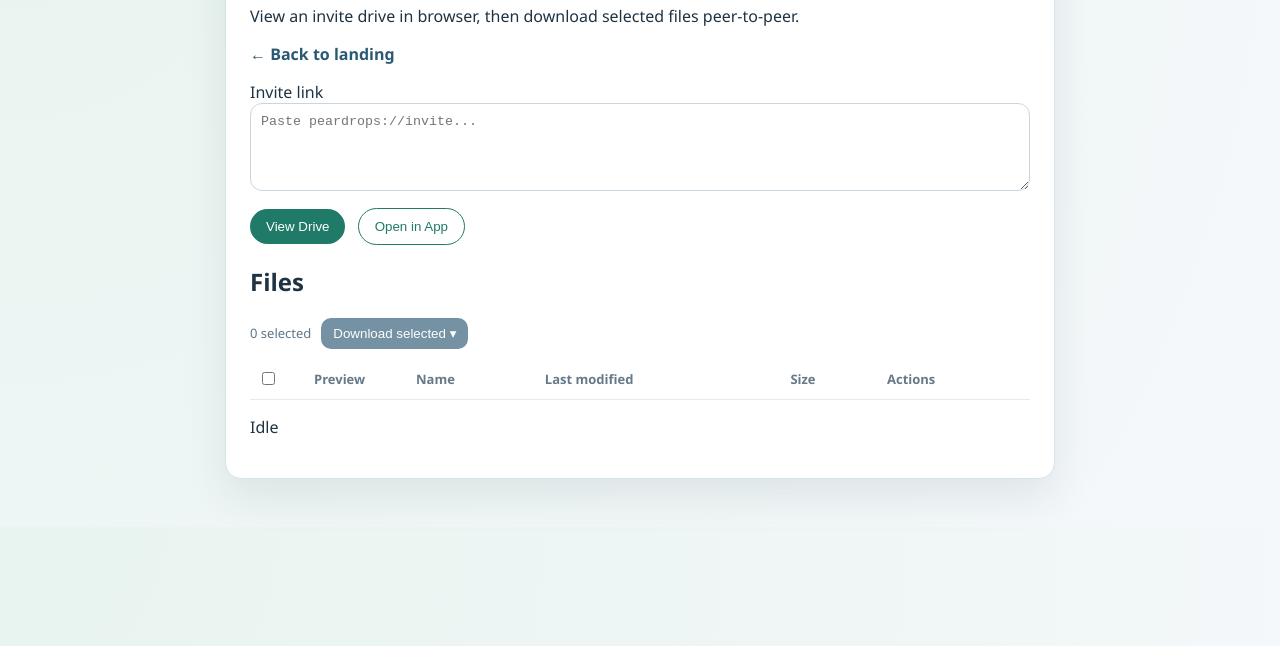
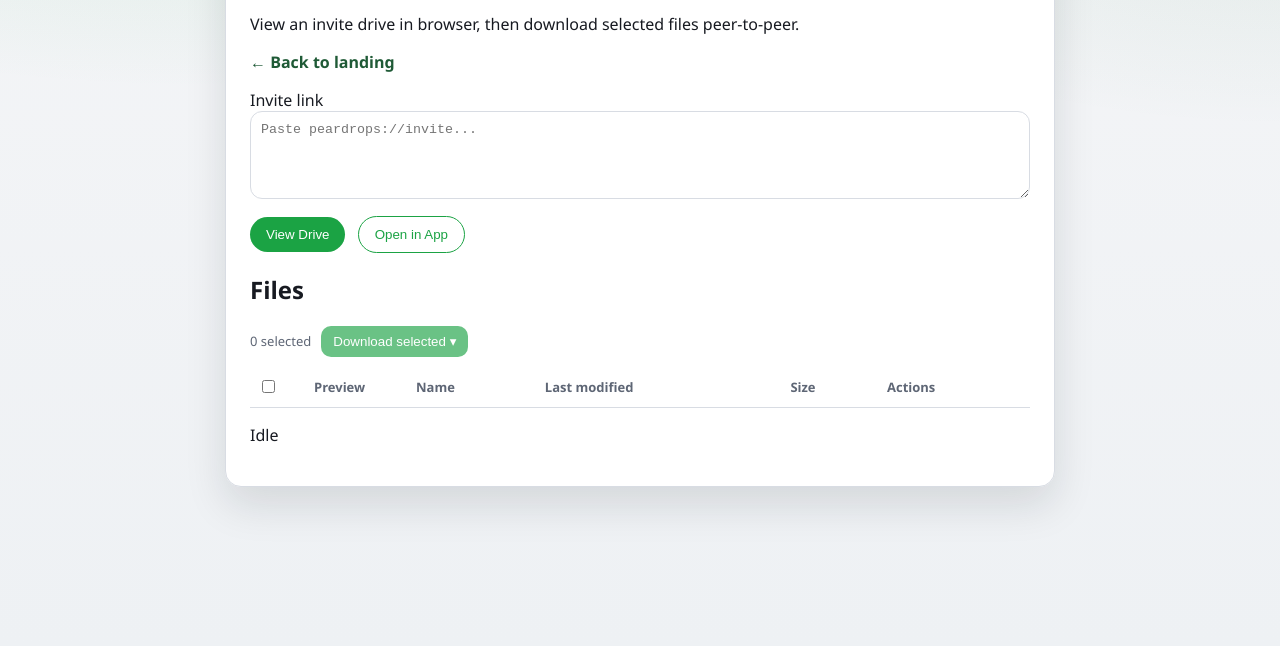
Before and after one commit to geordangesink/PearDrop-Web, a website built with Vite: page web-client/index.html in a window 1280 px wide. Shown: the part 154-800 px from the top of the page. Built offline with nearby package versions, Linux system fonts and the light colour scheme; no server answers.

Commit message:
rework website syles

```diff
--- /dev/null
+++ b/src/lib/theme.js
@@ -0,0 +1,73 @@
+const STORAGE_KEY = "peardrop-theme-mode";
+const DEFAULT_MODE = "system";
+const MODES = new Set(["system", "dark", "light"]);
+
+function isMode(value) {
+  return MODES.has(String(value || "").toLowerCase());
+}
+
+function readStoredMode() {
+  try {
+    const value = String(localStorage.getItem(STORAGE_KEY) || "").toLowerCase();
+    if (isMode(value)) return value;
+  } catch {}
+  return DEFAULT_MODE;
+}
+
+function resolveTheme(mode, mql) {
+  const normalized = isMode(mode) ? String(mode).toLowerCase() : DEFAULT_MODE;
+  if (normalized === "system") return mql.matches ? "dark" : "light";
+  return normalized;
+}
+
+export function initTheme(toggleRoot = document) {
+  const media =
+    typeof window !== "undefined" && typeof window.matchMedia === "function"
+      ? window.matchMedia("(prefers-color-scheme: dark)")
+      : { matches: false, addEventListener: () => {}, removeEventListener: () => {} };
+
+  let mode = readStoredMode();
+  const root = document.documentElement;
+
+  const apply = () => {
+    const resolved = resolveTheme(mode, media);
+    root.dataset.themeMode = mode;
+    root.dataset.theme = resolved;
+    root.style.colorScheme = resolved;
+
+    const buttons = toggleRoot.querySelectorAll("[data-theme-mode]");
+    for (const button of buttons) {
+      const targetMode = String(button.getAttribute("data-theme-mode") || "").toLowerCase();
+      const active = targetMode === mode;
+      button.classList.toggle("is-active", active);
+      button.setAttribute("aria-pressed", active ? "true" : "false");
+    }
+  };
+
+  const onToggleClick = (event) => {
+    const target = event.target;
+    if (!(target instanceof HTMLElement)) return;
+    const node = target.closest("[data-theme-mode]");
+    if (!(node instanceof HTMLElement)) return;
+    const nextMode = String(node.getAttribute("data-theme-mode") || "").toLowerCase();
+    if (!isMode(nextMode)) return;
+    mode = nextMode;
+    try {
+      localStorage.setItem(STORAGE_KEY, mode);
+    } catch {}
+    apply();
+  };
+
+  const onMediaChange = () => {
+    if (mode === "system") apply();
+  };
+
+  toggleRoot.addEventListener("click", onToggleClick);
+  media.addEventListener("change", onMediaChange);
+  apply();
+
+  return () => {
+    toggleRoot.removeEventListener("click", onToggleClick);
+    media.removeEventListener("change", onMediaChange);
+  };
+}
--- a/src/main.js
+++ b/src/main.js
@@ -7,6 +7,7 @@ import {
 } from "./lib/download.js";
 import { openDriveViaWebRtcInvite } from "./lib/webrtc-client.js";
 import { openDriveViaRelayInvite } from "./lib/relay-drive.js";
+import { initTheme } from "./lib/theme.js";
 import {
   APP_LINKS,
   buildDownloadPageUrl,
@@ -24,33 +25,109 @@ const app = document.getElementById("app");
 
 app.innerHTML = `
   <style>
+    html,
+    body {
+      min-height: 100%;
+    }
+    :root[data-theme="light"] {
+      --bg: #f4f5f7;
+      --bg-2: #eef1f4;
+      --bg-radial-1: rgba(27, 163, 68, 0.14);
+      --bg-radial-2: rgba(14, 108, 44, 0.09);
+      --panel: #ffffff;
+      --panel-2: #ffffff;
+      --line: #d8dce3;
+      --text: #171a21;
+      --muted: #5e6675;
+      --accent: #1ba344;
+      --accent-2: #158238;
+      --accent-soft: #eef9f1;
+      --link: #1f5a36;
+      --shadow: rgba(17, 26, 33, 0.12);
+    }
+    :root[data-theme="dark"] {
+      --bg: #121212;
+      --bg-2: #161616;
+      --bg-radial-1: rgba(27, 163, 68, 0.2);
+      --bg-radial-2: rgba(13, 84, 36, 0.22);
+      --panel: #161616;
+      --panel-2: #1a1a1a;
+      --line: #2a2a2a;
+      --text: #f1f3f4;
+      --muted: #a4a7ad;
+      --accent: #1ba344;
+      --accent-2: #158238;
+      --accent-soft: #1d2a20;
+      --link: #6ed38a;
+      --shadow: rgba(0, 0, 0, 0.38);
+    }
     body {
       margin: 0;
       font-family: "Avenir Next", "Segoe UI", sans-serif;
-      color: #1f3342;
-      background: radial-gradient(circle at top left, #e8f4ef, #f5f8fb);
+      color: var(--text);
+      background:
+        radial-gradient(1200px 520px at 15% -10%, var(--bg-radial-1) 0%, transparent 62%),
+        radial-gradient(900px 440px at 100% 0%, var(--bg-radial-2) 0%, transparent 64%),
+        linear-gradient(180deg, var(--bg), var(--bg-2));
+      background-repeat: no-repeat, no-repeat, no-repeat;
+      background-size: 100%;
+      min-height: 100vh;
     }
     main {
       max-width: 780px;
-      margin: 48px auto;
+      margin: 0px auto 0;
       padding: 24px;
-      background: #fff;
-      border: 1px solid #d7e2ea;
+      background: linear-gradient(180deg, var(--panel) 0%, var(--panel-2) 100%);
+      border: 1px solid var(--line);
       border-radius: 16px;
-      box-shadow: 0 18px 42px rgba(31, 51, 66, 0.09);
+      box-shadow: 0 18px 42px var(--shadow);
+    }
+    .top-row {
+      display: flex;
+      justify-content: space-between;
+      align-items: center;
+      gap: 12px;
+      flex-wrap: wrap;
+    }
+    .theme-switch {
+      display: inline-flex;
+      gap: 6px;
+      padding: 4px;
+      border-radius: 12px;
+      border: 1px solid var(--line);
+      background: var(--panel);
+    }
+    .theme-btn {
+      border: 1px solid var(--line);
+      background: var(--panel-2);
+      color: var(--muted);
+      padding: 7px 10px;
+      border-radius: 9px;
+      font-weight: 700;
+      font-size: 12px;
+      line-height: 1;
+      cursor: pointer;
+      margin-top: 0;
+    }
+    .theme-btn.is-active {
+      border-color: var(--accent);
+      color: var(--accent);
+      background: var(--accent-soft);
     }
     textarea {
       width: 100%;
       min-height: 88px;
       border-radius: 12px;
-      border: 1px solid #c8d6e2;
+      border: 1px solid var(--line);
+      color: var(--text);
+      background: var(--panel);
       padding: 10px;
       box-sizing: border-box;
     }
     button {
       border: 0;
       border-radius: 999px;
-      background: #1f7a68;
+      background: var(--accent);
       color: #fff;
       padding: 10px 16px;
       margin-top: 12px;
@@ -63,9 +140,9 @@ app.innerHTML = `
       pointer-events: none;
     }
     .ghost {
-      border: 1px solid #1f7a68;
+      border: 1px solid var(--accent);
       background: transparent;
-      color: #1f7a68;
+      color: var(--accent);
       margin-left: 8px;
     }
     .join-spinner {
@@ -89,7 +166,7 @@ app.innerHTML = `
       margin-top: 12px;
     }
     .bulk-count {
-      color: #5f7688;
+      color: var(--muted);
       font-size: 13px;
     }
     .menu-wrap {
@@ -99,7 +176,7 @@ app.innerHTML = `
     .menu-btn {
       margin-top: 0;
       border-radius: 10px;
-      background: #2a5973;
+      background: var(--accent);
       color: #fff;
       padding: 8px 12px;
     }
@@ -108,10 +185,10 @@ app.innerHTML = `
       top: calc(100% + 6px);
       right: 0;
       min-width: 280px;
-      background: #fff;
-      border: 1px solid #d1dde8;
+      background: var(--panel);
+      border: 1px solid var(--line);
       border-radius: 10px;
-      box-shadow: 0 12px 24px rgba(31, 51, 66, 0.18);
+      box-shadow: 0 12px 24px var(--shadow);
       padding: 6px;
       z-index: 20;
     }
@@ -120,8 +197,8 @@ app.innerHTML = `
       margin-top: 0;
       border-radius: 8px;
       text-align: left;
-      background: #f5f8fb;
-      color: #27465b;
+      background: var(--accent-soft);
+      color: var(--link);
       padding: 8px 10px;
     }
     .menu-item + .menu-item {
@@ -135,12 +212,12 @@ app.innerHTML = `
     .files-table th,
     .files-table td {
       text-align: left;
-      border-bottom: 1px solid #e3eaf0;
+      border-bottom: 1px solid var(--line);
       padding: 10px 8px;
       vertical-align: middle;
     }
     .files-table th {
-      color: #667989;
+      color: var(--muted);
       font-size: 13px;
       font-weight: 700;
     }
@@ -158,8 +235,9 @@ app.innerHTML = `
       height: 52px;
       border-radius: 10px;
       border: 1px solid #cfdae5;
-      background: #f0f4f8;
-      color: #4a6173;
+      border: 1px solid var(--line);
+      background: var(--panel-2);
+      color: var(--muted);
       display: inline-flex;
       align-items: center;
       justify-content: center;
@@ -224,7 +302,7 @@ app.innerHTML = `
       margin-top: 10px;
     }
     .join-progress-label {
-      color: #6f8598;
+      color: var(--muted);
       font-size: 13px;
       margin-bottom: 4px;
     }
@@ -233,21 +311,22 @@ app.innerHTML = `
       height: 8px;
       border-radius: 999px;
       background: #d7e4ef;
+      background: var(--line);
       overflow: hidden;
     }
     .join-progress-fill {
       width: 0%;
       height: 100%;
-      background: #1f7a68;
+      background: var(--accent);
       transition: width 160ms ease;
     }
     .download-progress-label {
-      color: #6f8598;
+      color: var(--muted);
       font-size: 13px;
       margin-bottom: 4px;
     }
     .download-progress-sub {
-      color: #7f93a4;
+      color: var(--muted);
       font-size: 12px;
       margin-bottom: 4px;
     }
@@ -255,36 +334,36 @@ app.innerHTML = `
       width: 100%;
       height: 8px;
       border-radius: 999px;
-      background: #d7e4ef;
+      background: var(--line);
       overflow: hidden;
     }
     .download-progress-fill {
       width: 0%;
       height: 100%;
-      background: #1967d2;
+      background: var(--accent);
       transition: width 120ms ease;
     }
     .helper {
       margin-top: 12px;
       padding: 10px 12px;
       border-radius: 10px;
-      border: 1px solid #f1d6a8;
-      background: #fff8ea;
-      color: #6d4d16;
+      border: 1px solid var(--line);
+      background: var(--accent-soft);
+      color: var(--link);
       display: none;
     }
     .helper button {
       margin-top: 8px;
-      background: #6d4d16;
-      color: #fff8ea;
+      background: var(--accent);
+      color: #fff;
     }
     .join-error {
       margin-top: 12px;
       padding: 10px 12px;
       border-radius: 10px;
-      border: 1px solid #efc1cb;
-      background: #fff3f6;
-      color: #6e2a36;
+      border: 1px solid var(--line);
+      background: var(--panel);
+      color: var(--text);
       display: none;
     }
     .join-error-actions {
@@ -307,7 +386,7 @@ app.innerHTML = `
       margin-left: 0;
     }
     .copy-error-btn {
-      background: #b8435b;
+      background: var(--accent-2);
       color: #fff;
       display: inline-flex;
       align-items: center;
@@ -335,8 +414,8 @@ app.innerHTML = `
       position: relative;
       width: min(1020px, 92vw);
       height: min(760px, 90vh);
-      background: #fff;
-      border: 1px solid #d7e2ea;
+      background: var(--panel);
+      border: 1px solid var(--line);
       border-radius: 14px;
       overflow: hidden;
       display: flex;
@@ -346,7 +425,7 @@ app.innerHTML = `
       display: flex;
       justify-content: space-between;
       align-items: center;
-      border-bottom: 1px solid #e3eaf0;
+      border-bottom: 1px solid var(--line);
       padding: 10px 12px;
     }
     .preview-close {
@@ -355,9 +434,9 @@ app.innerHTML = `
       height: 34px;
       border-radius: 10px;
       padding: 0;
-      background: #dce8f1;
-      color: #2a4558;
-      border: 1px solid #c2d6e6;
+      background: var(--accent-soft);
+      color: var(--link);
+      border: 1px solid var(--line);
     }
     .preview-modal-body {
       flex: 1;
@@ -365,26 +444,26 @@ app.innerHTML = `
       align-items: center;
       justify-content: center;
       padding: 14px;
-      background: #f7fbff;
+      background: var(--panel-2);
     }
     .preview-frame {
       width: 100%;
       height: 100%;
-      border: 2px solid #bccfdf;
+      border: 2px solid var(--line);
       border-radius: 12px;
-      background: #fff;
+      background: var(--panel);
       display: flex;
       align-items: center;
       justify-content: center;
       overflow: hidden;
-      color: #567184;
+      color: var(--muted);
     }
     .preview-frame img,
     .preview-frame video {
       width: 100%;
       height: 100%;
       object-fit: contain;
-      background: #fff;
+      background: var(--panel);
     }
     @media (max-width: 760px) {
       main {
@@ -420,8 +499,8 @@ app.innerHTML = `
       }
       .files-table tbody tr {
         display: block;
-        background: #fbfdff;
-        border: 1px solid #dfe8f1;
+        background: var(--panel-2);
+        border: 1px solid var(--line);
         border-radius: 12px;
         padding: 8px 10px;
       }
@@ -435,7 +514,7 @@ app.innerHTML = `
       }
       .files-table tbody td::before {
         content: attr(data-label);
-        color: #6d8396;
+        color: var(--muted);
         font-size: 12px;
         font-weight: 700;
         letter-spacing: 0.01em;
@@ -462,9 +541,16 @@ app.innerHTML = `
     }
   </style>
 
-  <h1>PearDrop Web Client</h1>
+  <div class="top-row">
+    <h1>PearDrop Web Client</h1>
+    <div class="theme-switch" role="group" aria-label="Theme">
+      <button class="theme-btn" data-theme-mode="system" aria-pressed="false">System</button>
+      <button class="theme-btn" data-theme-mode="dark" aria-pressed="false">Dark</button>
+      <button class="theme-btn" data-theme-mode="light" aria-pressed="false">Light</button>
+    </div>
+  </div>
   <p>View an invite drive in browser, then download selected files peer-to-peer.</p>
-  <p><a href="/" style="color:#2a5973; font-weight:700; text-decoration:none;">← Back to landing</a></p>
+  <p><a href="/" style="color:var(--link); font-weight:700; text-decoration:none;">← Back to landing</a></p>
 
   <label for="invite">Invite link</label>
   <textarea id="invite" placeholder="Paste peardrops://invite..."></textarea>
@@ -549,6 +635,8 @@ app.innerHTML = `
   </div>
 `;
 
+initTheme(app);
+
 const statusEl = document.getElementById("status");
 const joinProgressEl = document.getElementById("join-progress");
 const joinProgressLabelEl = document.getElementById("join-progress-label");
```
Also changed, not shown: src/landing.js (+115 -29 lines), web-client/index.html (+1 -0 lines), public/images/logo.png (added).
